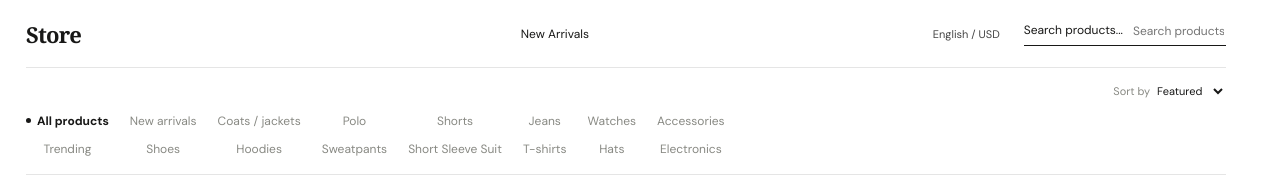
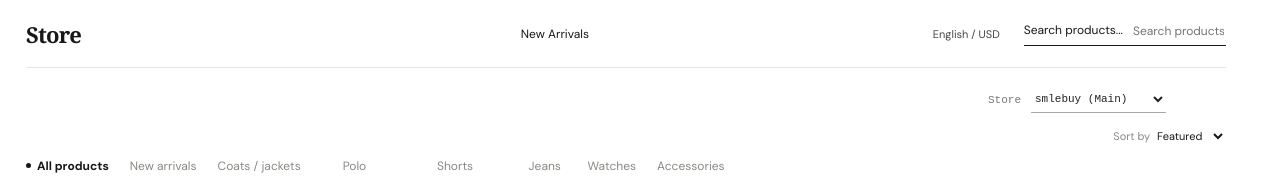
Before and after one commit to ououbaobao12138-max/smlebuy, a React (Vite) app: page / in a window 1280 px wide. Shown: the top 176 px of the page. Built offline with nearby package versions, Linux system fonts and the light colour scheme.

Commit message:
Add files via upload
feat: isolate storefront products by store

```diff
--- a/src/App.jsx
+++ b/src/App.jsx
@@ -268,6 +268,7 @@ function App() {
   const [bulkCategory, setBulkCategory] = useState("Shoes");
   const [selectedStore, setSelectedStore] = useState("");
   const [browseShopId, setBrowseShopId] = useState("all");
+  const [storefrontShopId, setStorefrontShopId] = useState(() => new URLSearchParams(window.location.search).get("shop") || "main");
   const [productPage, setProductPage] = useState(1);
   const [shopModalOpen, setShopModalOpen] = useState(false);
   const [qcEditProduct, setQcEditProduct] = useState(null);
@@ -372,9 +373,10 @@ function App() {
   }, [inventory]);
 
   const visibleProducts = useMemo(() => {
+    const visibleShopId = isAdmin ? browseShopId : storefrontShopId;
     const filtered = inventory.filter((product) => {
       if (product.status === "Draft") return false;
-      if (browseShopId !== "all" && (product.shopId || "main") !== browseShopId) return false;
+      if (visibleShopId !== "all" && (product.shopId || "main") !== visibleShopId) return false;
       const targetCategory = categoryMap[activeCategory] || activeCategory;
       const matchesCategory =
         targetCategory === "All pieces" ||
@@ -392,7 +394,7 @@ function App() {
       if (sort === "Price: high") return b.price - a.price;
       return a.id - b.id;
     });
-  }, [activeCategory, browseShopId, inventory, query, sort]);
+  }, [activeCategory, browseShopId, inventory, isAdmin, query, sort, storefrontShopId]);
   const pageCount = Math.max(1, Math.ceil(visibleProducts.length / PRODUCTS_PER_PAGE));
   const currentProductPage = Math.min(productPage, pageCount);
   const paginatedProducts = visibleProducts.slice((currentProductPage - 1) * PRODUCTS_PER_PAGE, currentProductPage * PRODUCTS_PER_PAGE);
@@ -649,6 +651,13 @@ function App() {
   const switchView = (admin) => {
     window.history.pushState({}, "", admin ? "/admin" : "/");
     setViewPath(admin ? "/admin" : "/");
+  };
+  const selectStorefrontShop = (shopId) => {
+    const url = new URL(window.location.href);
+    if (shopId === "main") url.searchParams.delete("shop");
+    else url.searchParams.set("shop", shopId);
+    window.history.replaceState({}, "", `${url.pathname}${url.search}`);
+    setStorefrontShopId(shopId);
   };
   const openProduct = (product) => setSelectedProduct(product);
   const agentUrlFor = (product, agent) =>
@@ -1080,6 +1089,12 @@ function App() {
         </main>
       ) : (
         <main id="shop">
+          <label className="store-filter">
+            {chinese ? "店铺" : "Store"}
+            <select value={storefrontShopId} onChange={(event) => selectStorefrontShop(event.target.value)}>
+              {shops.map((shop) => <option value={shop.id} key={shop.id}>{shop.name}{shop.owner ? (chinese ? "（主店）" : " (Main)") : ""}</option>)}
+            </select>
+          </label>
           <div className="toolbar">
             <div className="categories">
               {frontendCategories.map((category) => (
```
